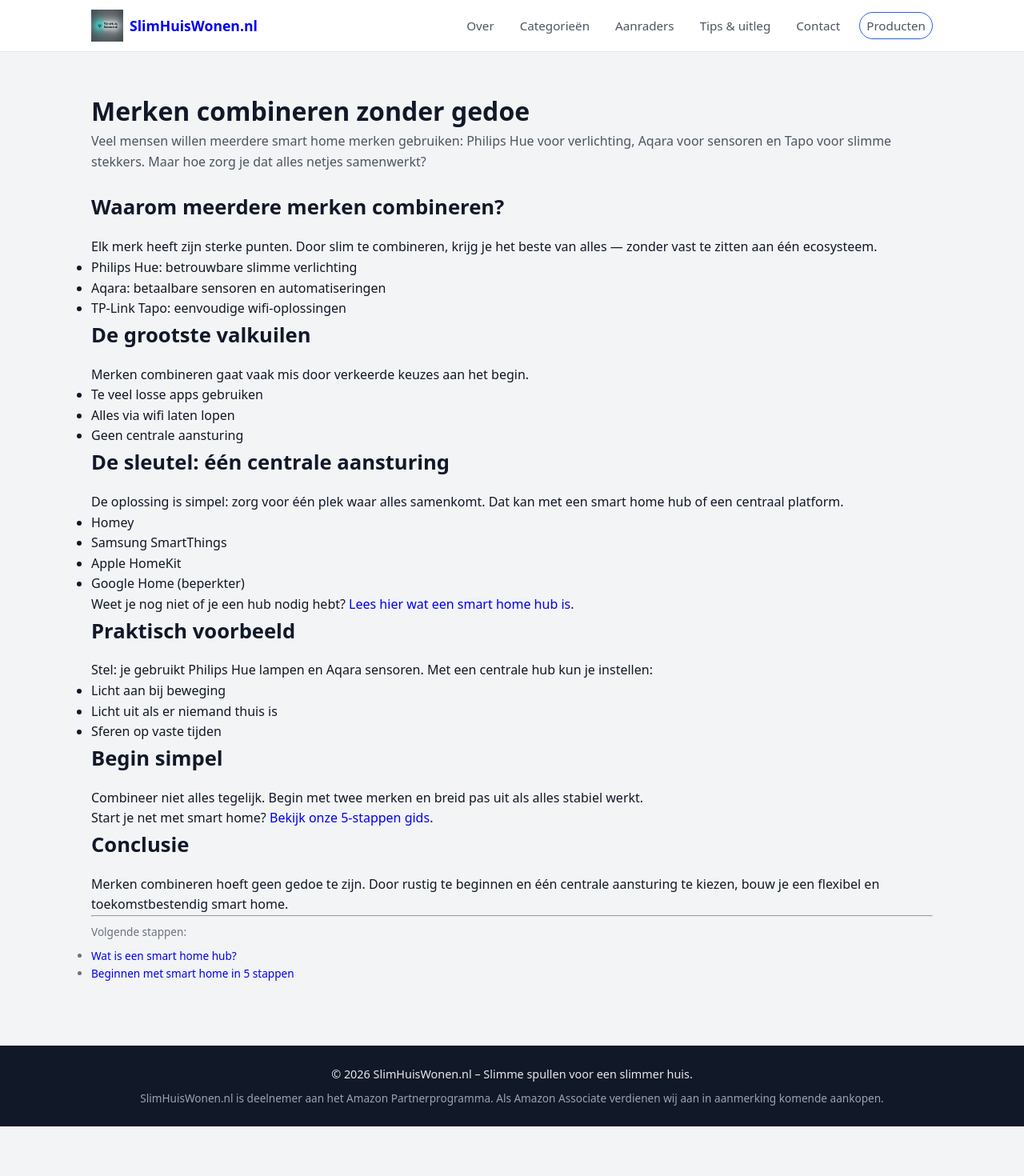
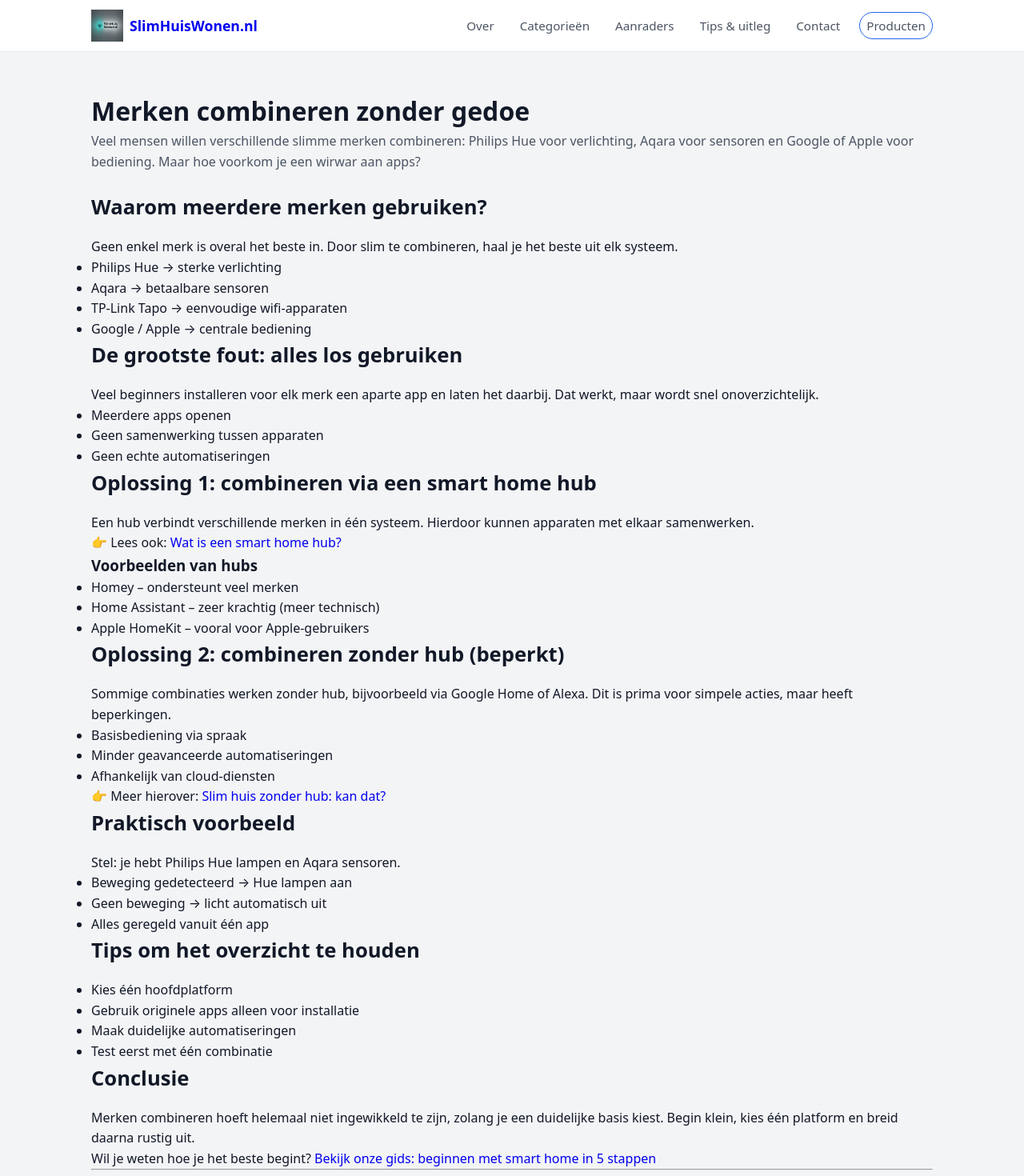
Before and after one commit to hafidgrad/SlimHuisWonen, a Next.js app: page /tips/merken-combineren-zonder-gedoe in a window 1280 px wide. Shown: the top 1470 px of the page at 80% size. Before the commit the page ends 1408 px from the top, so only its background shows below. Built offline with nearby package versions, Linux system fonts and the light colour scheme.

Commit message:
Add article: Merken combineren zonder gedoe

```diff
--- a/app/tips/merken-combineren-zonder-gedoe/page.jsx
+++ b/app/tips/merken-combineren-zonder-gedoe/page.jsx
@@ -3,12 +3,11 @@ import Footer from "@/components/Footer";
 import Link from "next/link";
 
 export const metadata = {
-  title: "Merken combineren zonder gedoe",
+  title: "Merken combineren zonder gedoe – slim huis uitleg",
   description:
-    "Wil je Philips Hue, Ikea, Aqara, Tapo of Nest combineren? Zo voorkom je chaos en laat je alles slim samenwerken.",
+    "Wil je Philips Hue, Ikea, Aqara, Nest of andere merken combineren? Zo bouw je een slim huis zonder frustratie of dubbele apps.",
   alternates: {
-    canonical:
-      "https://slimhuiswonen.nl/tips/merken-combineren-zonder-gedoe",
+    canonical: "https://slimhuiswonen.nl/tips/merken-combineren-zonder-gedoe",
   },
 };
 
@@ -22,115 +21,122 @@ export default function MerkenCombinerenZonderGedoe() {
           <h1>Merken combineren zonder gedoe</h1>
 
           <p className="section-intro">
-            Veel mensen willen meerdere smart home merken gebruiken:
-            Philips Hue voor verlichting, Aqara voor sensoren en Tapo voor
-            slimme stekkers. Maar hoe zorg je dat alles netjes samenwerkt?
+            Veel mensen willen verschillende slimme merken combineren:
+            Philips Hue voor verlichting, Aqara voor sensoren en Google of
+            Apple voor bediening. Maar hoe voorkom je een wirwar aan apps?
           </p>
 
-          <h2>Waarom meerdere merken combineren?</h2>
+          <h2>Waarom meerdere merken gebruiken?</h2>
 
           <p>
-            Elk merk heeft zijn sterke punten. Door slim te combineren,
-            krijg je het beste van alles — zonder vast te zitten aan één
-            ecosysteem.
+            Geen enkel merk is overal het beste in. Door slim te combineren,
+            haal je het beste uit elk systeem.
           </p>
 
           <ul>
-            <li>Philips Hue: betrouwbare slimme verlichting</li>
-            <li>Aqara: betaalbare sensoren en automatiseringen</li>
-            <li>TP-Link Tapo: eenvoudige wifi-oplossingen</li>
+            <li>Philips Hue → sterke verlichting</li>
+            <li>Aqara → betaalbare sensoren</li>
+            <li>TP-Link Tapo → eenvoudige wifi-apparaten</li>
+            <li>Google / Apple → centrale bediening</li>
           </ul>
 
-          <h2>De grootste valkuilen</h2>
+          <h2>De grootste fout: alles los gebruiken</h2>
 
           <p>
-            Merken combineren gaat vaak mis door verkeerde keuzes aan het
-            begin.
+            Veel beginners installeren voor elk merk een aparte app en laten
+            het daarbij. Dat werkt, maar wordt snel onoverzichtelijk.
           </p>
 
           <ul>
-            <li>Te veel losse apps gebruiken</li>
-            <li>Alles via wifi laten lopen</li>
-            <li>Geen centrale aansturing</li>
+            <li>Meerdere apps openen</li>
+            <li>Geen samenwerking tussen apparaten</li>
+            <li>Geen echte automatiseringen</li>
           </ul>
 
-          <h2>De sleutel: één centrale aansturing</h2>
+          <h2>Oplossing 1: combineren via een smart home hub</h2>
 
           <p>
-            De oplossing is simpel: zorg voor één plek waar alles
-            samenkomt. Dat kan met een smart home hub of een centraal
-            platform.
+            Een hub verbindt verschillende merken in één systeem. Hierdoor
+            kunnen apparaten met elkaar samenwerken.
+          </p>
+
+          <p>
+            👉 Lees ook:{" "}
+            <Link href="/tips/wat-is-een-smart-home-hub">
+              Wat is een smart home hub?
+            </Link>
+          </p>
+
+          <h3>Voorbeelden van hubs</h3>
+
+          <ul>
+            <li>Homey – ondersteunt veel merken</li>
+            <li>Home Assistant – zeer krachtig (meer technisch)</li>
+            <li>Apple HomeKit – vooral voor Apple-gebruikers</li>
+          </ul>
+
+          <h2>Oplossing 2: combineren zonder hub (beperkt)</h2>
+
+          <p>
+            Sommige combinaties werken zonder hub, bijvoorbeeld via Google Home
+            of Alexa. Dit is prima voor simpele acties, maar heeft beperkingen.
           </p>
 
           <ul>
-            <li>Homey</li>
-            <li>Samsung SmartThings</li>
-            <li>Apple HomeKit</li>
-            <li>Google Home (beperkter)</li>
+            <li>Basisbediening via spraak</li>
+            <li>Minder geavanceerde automatiseringen</li>
+            <li>Afhankelijk van cloud-diensten</li>
           </ul>
 
           <p>
-            Weet je nog niet of je een hub nodig hebt?
-            {" "}
-            <Link href="/tips/wat-is-een-smart-home-hub">
-              Lees hier wat een smart home hub is
-            </Link>.
+            👉 Meer hierover:{" "}
+            <Link href="/tips/slim-huis-zonder-hub">
+              Slim huis zonder hub: kan dat?
+            </Link>
           </p>
 
           <h2>Praktisch voorbeeld</h2>
 
           <p>
-            Stel: je gebruikt Philips Hue lampen en Aqara sensoren.
-            Met een centrale hub kun je instellen:
+            Stel: je hebt Philips Hue lampen en Aqara sensoren.
           </p>
 
           <ul>
-            <li>Licht aan bij beweging</li>
-            <li>Licht uit als er niemand thuis is</li>
-            <li>Sferen op vaste tijden</li>
+            <li>Beweging gedetecteerd → Hue lampen aan</li>
+            <li>Geen beweging → licht automatisch uit</li>
+            <li>Alles geregeld vanuit één app</li>
           </ul>
 
-          <h2>Begin simpel</h2>
+          <h2>Tips om het overzicht te houden</h2>
 
-          <p>
-            Combineer niet alles tegelijk. Begin met twee merken en
-            breid pas uit als alles stabiel werkt.
-          </p>
-
-          <p>
-            Start je net met smart home?
-            {" "}
-            <Link href="/tips/beginnen-met-smart-home">
-              Bekijk onze 5-stappen gids
-            </Link>.
-          </p>
+          <ul>
+            <li>Kies één hoofdplatform</li>
+            <li>Gebruik originele apps alleen voor installatie</li>
+            <li>Maak duidelijke automatiseringen</li>
+            <li>Test eerst met één combinatie</li>
+          </ul>
 
           <h2>Conclusie</h2>
 
           <p>
-            Merken combineren hoeft geen gedoe te zijn. Door rustig te
-            beginnen en één centrale aansturing te kiezen, bouw je een
-            flexibel en toekomstbestendig smart home.
+            Merken combineren hoeft helemaal niet ingewikkeld te zijn, zolang
+            je een duidelijke basis kiest. Begin klein, kies één platform en
+            breid daarna rustig uit.
+          </p>
+
+          <p>
+            Wil je weten hoe je het beste begint?
+            {" "}
+            <Link href="/tips/beginnen-met-smart-home">
+              Bekijk onze gids: beginnen met smart home in 5 stappen
+            </Link>
           </p>
 
           <hr />
 
           <p className="muted small">
-            Volgende stappen:
+            *Ondersteuning verschilt per merk en kan veranderen.
           </p>
-
-          <ul className="muted small">
-            <li>
-              <Link href="/tips/wat-is-een-smart-home-hub">
-                Wat is een smart home hub?
-              </Link>
-            </li>
-            <li>
-              <Link href="/tips/beginnen-met-smart-home">
-                Beginnen met smart home in 5 stappen
-              </Link>
-            </li>
-          </ul>
         </div>
       </main>
 
```
